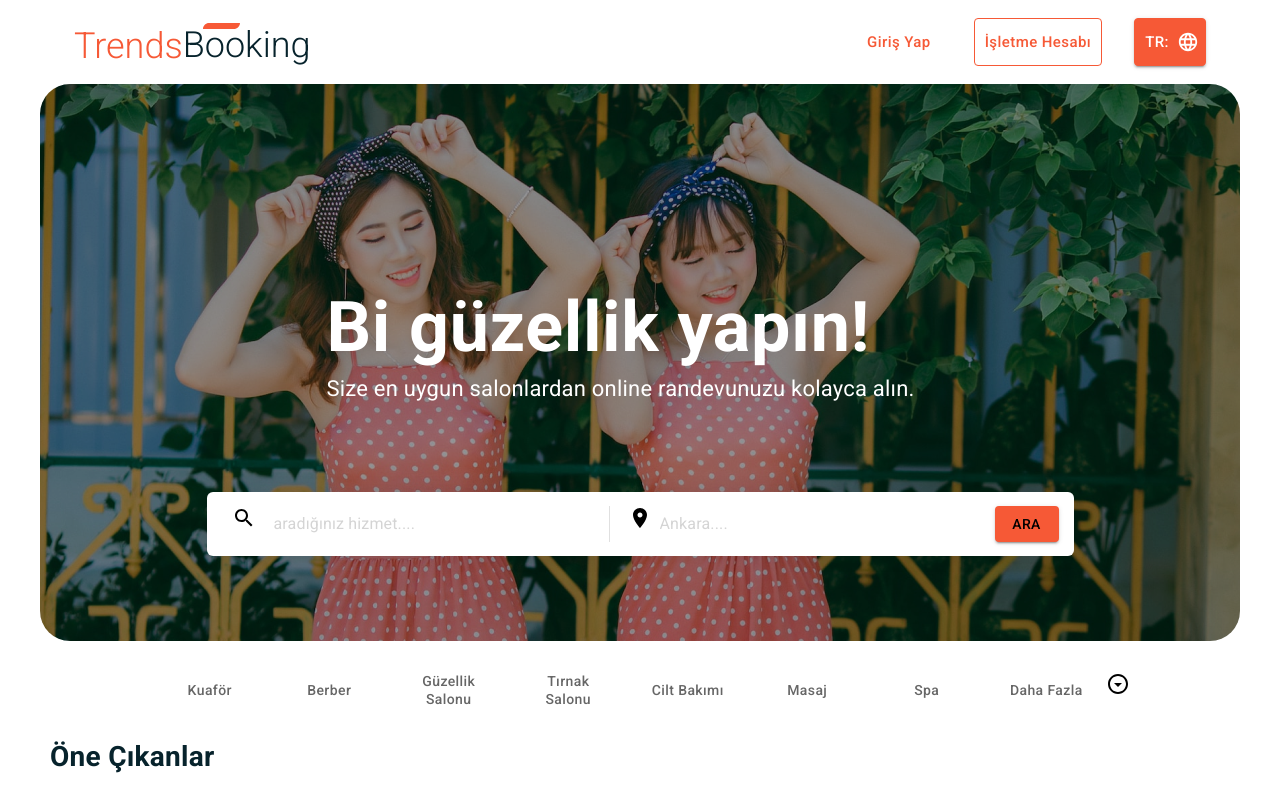
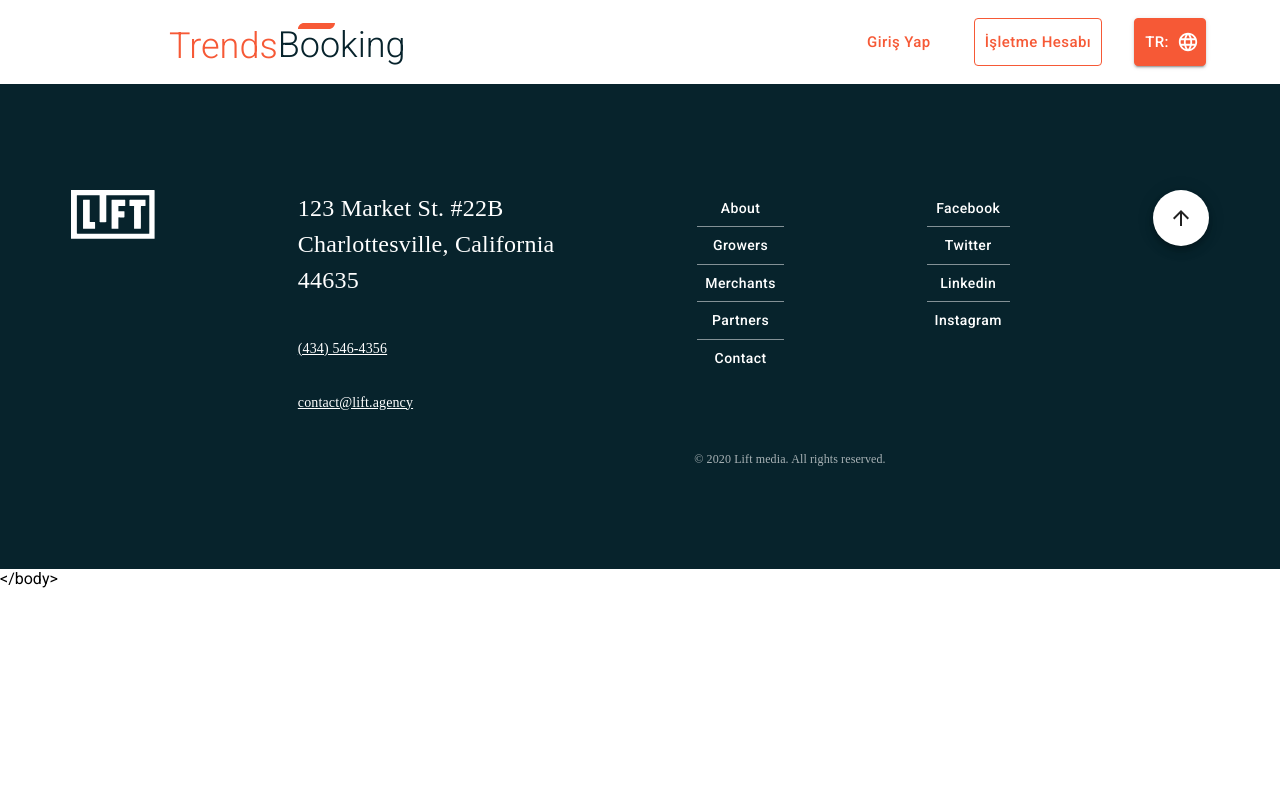
Before and after one commit to SenFaruk/trendsbooking2, a React (Create React App) app: page / in a window 1280 px wide. Shown: the top 800 px of the page. Built offline with nearby package versions, Linux system fonts and the light colour scheme.

Commit message:
desktop footer ok

```diff
--- a/src/components/cards/Cardcards.js
+++ b/src/components/cards/Cardcards.js
@@ -24,6 +24,7 @@ const Cardcards = () => {
           backgroundPosition: "center",
           backgroundSize: "cover",
           borderRadius: "20px",
+          marginTop: "20px",
         }}
       >
         <Typography
@@ -56,6 +57,7 @@ const Cardcards = () => {
             background: "#F2F8FF",
             borderRadius: "20px",
             marginBottom: "20px",
+            marginTop: "20px",
           }}
         >
           <Typography
@@ -148,6 +150,7 @@ const Cardcards = () => {
             borderRadius: "20px",
             borderRadius: "20px",
             marginBottom: "20px",
+            marginTop: "20px",
           }}
         ></Box>
         {/* 4.box sonu */}
--- a/src/components/footer/Footer.js
+++ b/src/components/footer/Footer.js
@@ -1,79 +1,147 @@
-import React from "react";
-import {
-  Box,
-  Stack,
-  Typography,
-  Button,
-  ButtonGroup,
-  Fab,
-} from "@mui/material";
+import React from 'react'
+import { Box, Button, ButtonGroup, Fab, Stack, Typography } from '@mui/material'
+
 import footerlogo from "../../assets/footerlogo.svg";
 import ArrowUpwardSharpIcon from "@mui/icons-material/ArrowUpwardSharp";
+
 
  const Footer = () => {
   return (
     <Box
     sx={{
-        position: "absolute",
       width: "100%",
       height: "485px",
       background: "#07232C",
-      }}
-    >
-      <Stack direction="row" spacing={16} padding="130px 50px 100px 50px">
+
+      display:"flex",
+      flexDirection: "column",
+      justifyContent: "center",
+      alignItems: "center",
+
+
+
+
+
+    }}>
+
+
+    <Box sx={{
+      width: "100%",
+
+
+      margin:"auto",
+      display:"flex",
+      flexDirection:"row",
+      justifyContent: "space-around",
+      paddingTop:"70px",
+
+
+
+
+    }}>
+      {/* logo */}
+      <Box >
       <img src={footerlogo} alt="" width="83.6px" height="49.91px" />
-        <Stack direction="column" spacing={8}>
-          <Typography
-            sx={{
-              fontFamily: "Jost",
-              fontStyle: "normal",
-              fontWeight: "400",
-              fontSize: "24px",
-              lineHeight: "36px",
-              color: "#FFFFFF",
-            }}
-          >
-            123 Market St. #22B Charlottesville, California 44635
+      </Box>
+       {/* logo */}
+
+       {/* 1inci sütün basla */}
+       <Box sx={{
+        display:"flex",
+        flexDirection:"column",
+
+       }}>
+       {/* adres başla */}
+        <Box  sx={{
+        display:"flex",
+        flexDirection:"column",
+        justifyContent: "space-between",
+        mb:5
+       }}>
+       <Typography sx={{
+        fontFamily:" 'Jost'",
+        fontStyle:" normal",
+        fontWeight:" 400",
+        fontSize:" 24px",
+        lineHeight:" 36px",
+        color:" #FFFFFF",
+
+       }}>
+       123 Market St. #22B
+       </Typography>
+       <Typography sx={{
+        fontFamily:" 'Jost'",
+        fontStyle:" normal",
+        fontWeight:" 400",
+        fontSize:" 24px",
+        lineHeight:" 36px",
+        color:" #FFFFFF",
+
+       }}>
+       Charlottesville, California
+       </Typography>
+       <Typography sx={{
+        fontFamily:" 'Jost'",
+        fontStyle:" normal",
+        fontWeight:" 400",
+        fontSize:" 24px",
+        lineHeight:" 36px",
+        color:" #FFFFFF",
+
+       }}>
+       44635
        </Typography>
 
-          <Stack direction="column" spacing={4}>
-            <Typography
-              sx={{
-                fontFamily: "Poppins",
-                fontStyle: "normal",
-                fontWeight: "400",
-                fontSize: "14px",
-                lineHeight: "22px",
-                color: "#FFFFFF",
-                flex: "none",
-                order: "0",
-                flexGrow: "0",
+        </Box>
+         {/* adres bitir */}
+
+
+         {/* telefon email başla */}
+
+         <Box>
+          <Stack spacing={4}>
+         <Typography sx={{
+        fontFamily:" 'Poppins'",
+        fontStyle:" normal",
+        fontWeight:" 400",
+        fontSize:" 14px",
+        lineHeight:" 22px",
+        color:" #FFFFFF",
         textDecoration: "underline",
-              }}
-            >
+
+       }}>
       (434) 546-4356
        </Typography>
-            <Typography
-              sx={{
-                fontFamily: "Poppins",
-                fontStyle: "normal",
-                fontWeight: "400",
-                fontSize: "14px",
-                lineHeight: "22px",
-                color: "#FFFFFF",
-                flex: "none",
-                order: "0",
-                flexGrow: "0",
+         <Typography sx={{
+        fontFamily:" 'Poppins'",
+        fontStyle:" normal",
+        fontWeight:" 400",
+        fontSize:" 14px",
+        lineHeight:" 22px",
+        color:" #FFFFFF",
         textDecoration: "underline",
-              }}
-            >
+
+       }}>
       contact@lift.agency
        </Typography>
        </Stack>
-        </Stack>
 
-        <Stack direction="column" spacing={8}>
-          <Stack direction="row" spacing={8}>
+
+         </Box>
+          {/* telefon email bitir */}
+
+
+
+
+       </Box>
+       {/* 1inci sütün bitir */}
+
+
+       {/* 2inci sütün başla */}
+
+
+       <Box>
+
        <ButtonGroup
               variant="text"
               orientation="vertical"
@@ -118,6 +186,11 @@ const Footer = () => {
               </Button>
             </ButtonGroup>
 
+       </Box>
+       {/* 2inci sütün bitir */}
+
+       {/* 3inci sütün Başla */}
+       <Box>
        <ButtonGroup
               variant="text"
               orientation="vertical"
@@ -127,6 +200,7 @@ const Footer = () => {
               <Button
                 sx={{
                   textTransform: "capitalize",
+                  textDecoration: "none",
                 }}
               >
                 Facebook
@@ -153,8 +227,21 @@ const Footer = () => {
                 Instagram
               </Button>
             </ButtonGroup>
-          </Stack>
 
+
+       </Box>
+       {/* 3inci sütün Bitir */}
+       <Fab color="primary" aria-label="arrowup">
+          <ArrowUpwardSharpIcon />
+        </Fab>
+
+
+    </Box>
+    <Box sx={{
+
+      marginLeft:"300px",
+      marginBottom: "100px",
+    }}>
     <Typography
             sx={{
               fontFamily: "Poppins",
@@ -164,17 +251,17 @@ const Footer = () => {
               lineHeight: "20px",
               color: "#FFFFFF",
               opacity: "0.65",
+
             }}
           >
             © 2020 Lift media. All rights reserved.
           </Typography>
-        </Stack>
-        <Fab color="primary" aria-label="arrowup">
-          <ArrowUpwardSharpIcon />
-        </Fab>
-      </Stack>
     </Box>
-  );
-};
 
-export default Footer;
+
+
+    </Box>
+
+  )
+}
+export default Footer
--- a/src/components/mobiluygulama/Mobiluygulama.js
+++ b/src/components/mobiluygulama/Mobiluygulama.js
@@ -31,6 +31,7 @@ const Mobiluygulama = () => {
       alignContent: "center",
       margin: "auto",
       mt:"50px",
+      marginBottom: "50px",
       borderRadius:"30px",
 
     }}>
--- a/src/components/navbar/Navbar.js
+++ b/src/components/navbar/Navbar.js
@@ -20,7 +20,7 @@ const Navbar = () => {
         },
       }}
     >
-      <AppBar position="relative" sx={{ boxShadow: "none" }}>
+      <AppBar position="relative" sx={{ boxShadow: "none"}}>
         <Toolbar>
           <Stack direction="row" sx={{
             flexGrow: 1,
@@ -35,6 +35,7 @@ const Navbar = () => {
                 letterSpacing: "0px",
                 textAlign: "left",
                 marginTop: "8px",
+                paddingLeft:"95px"
               }}
             >
               Trends
@@ -110,6 +111,7 @@ const Navbar = () => {
               sx={{
                 border: "1px solid #F65936 ",
                 padding: "10px",
+
               }}
               variant="contained"
               textColor="primary"
--- a/src/components/navıtems/NavItems.js
+++ b/src/components/navıtems/NavItems.js
@@ -16,7 +16,7 @@ export default function NavItems() {
     <Stack sx={{ margin: "20px 150px 20px 150px" ,
     display: {
       xs: "none",
-      sm: "none",
+      sm: "block",
       md: "block",
       lg: "block",
       xl: "block",
@@ -87,15 +87,16 @@ export default function NavItems() {
             textTransform: "capitalize",
           }}
         />
-        >
+
         <Tab
           value="Daha Fazla"
           label="Daha Fazla"
           sx={{
             textTransform: "capitalize",
+            paddingRight:"0px",
           }}
         />
-        <ArrowDropDownCircleOutlinedIcon sx={{ marginTop: "11px" }} />
+        <ArrowDropDownCircleOutlinedIcon sx={{ marginTop: "17px" }} />
       </Tabs>
     </Stack>
   );
--- a/src/components/tektık/Tektık.js
+++ b/src/components/tektık/Tektık.js
@@ -15,7 +15,8 @@ const Tektık = () => {
         lg: "flex",
         xl: "flex",
       },
-      justifyContent: "space-evenly",
+      justifyContent: "center",
+      margin:"auto",
 
 
     }}
--- a/src/view/Views.js
+++ b/src/view/Views.js
@@ -21,19 +21,19 @@ const Views = () => {
   return (
     <ThemeProvider theme={theme}>
       <Navbar />
-      <Hero/>
+      {/* <Hero/> */}
 
-      <NavItems/>
-      <Highlights/>
-      <CardsSwiper1/>
-      <Ortalama/>
-      <Mutlu/>
-      <Cardcards/>
-      <Yazılım/>
-      <Tektık/>
-      <Mobiluygulama/>
-      <Sıkcasorulansorular/>
-      {/* <Footer/>  */}
+      {/* <NavItems/> */}
+      {/* <Highlights/> */}
+      {/* <CardsSwiper1/> */}
+      {/* <Ortalama/> */}
+      {/* <Mutlu/> */}
+      {/* <Cardcards/> */}
+      {/* <Yazılım/> */}
+      {/* <Tektık/> */}
+      {/* <Mobiluygulama/> */}
+      {/* <Sıkcasorulansorular/> */}
+      <Footer/>
     </ThemeProvider>
   );
 };
```
Also changed, not shown: src/components/sıkcasorulansorular/Buttons.js (deleted, +0 -102 lines), src/components/sıkcasorulansorular/Sıkcasorulansorular.js (+93 -17 lines), 1 other file (tests, documents, lock files or other folders). Lines whose indentation alone changed are shown as unchanged.
